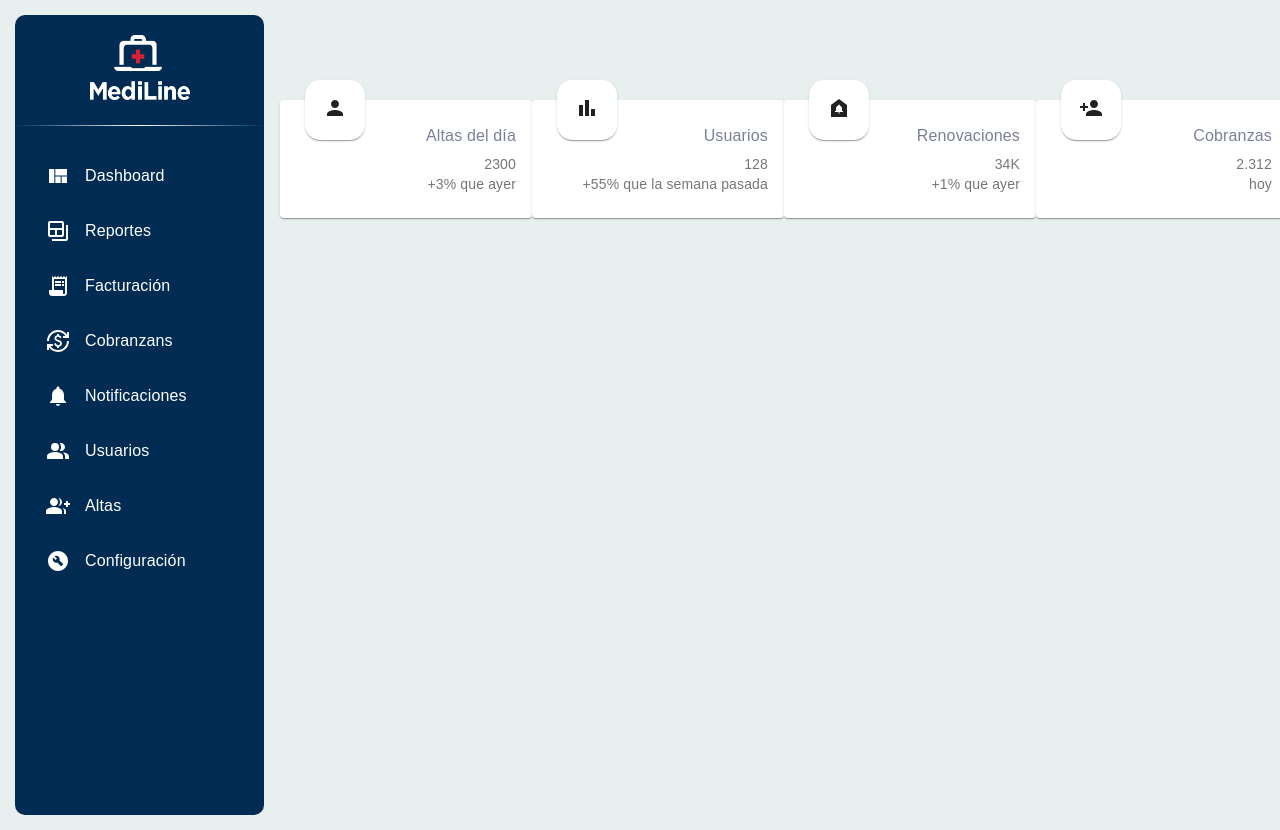
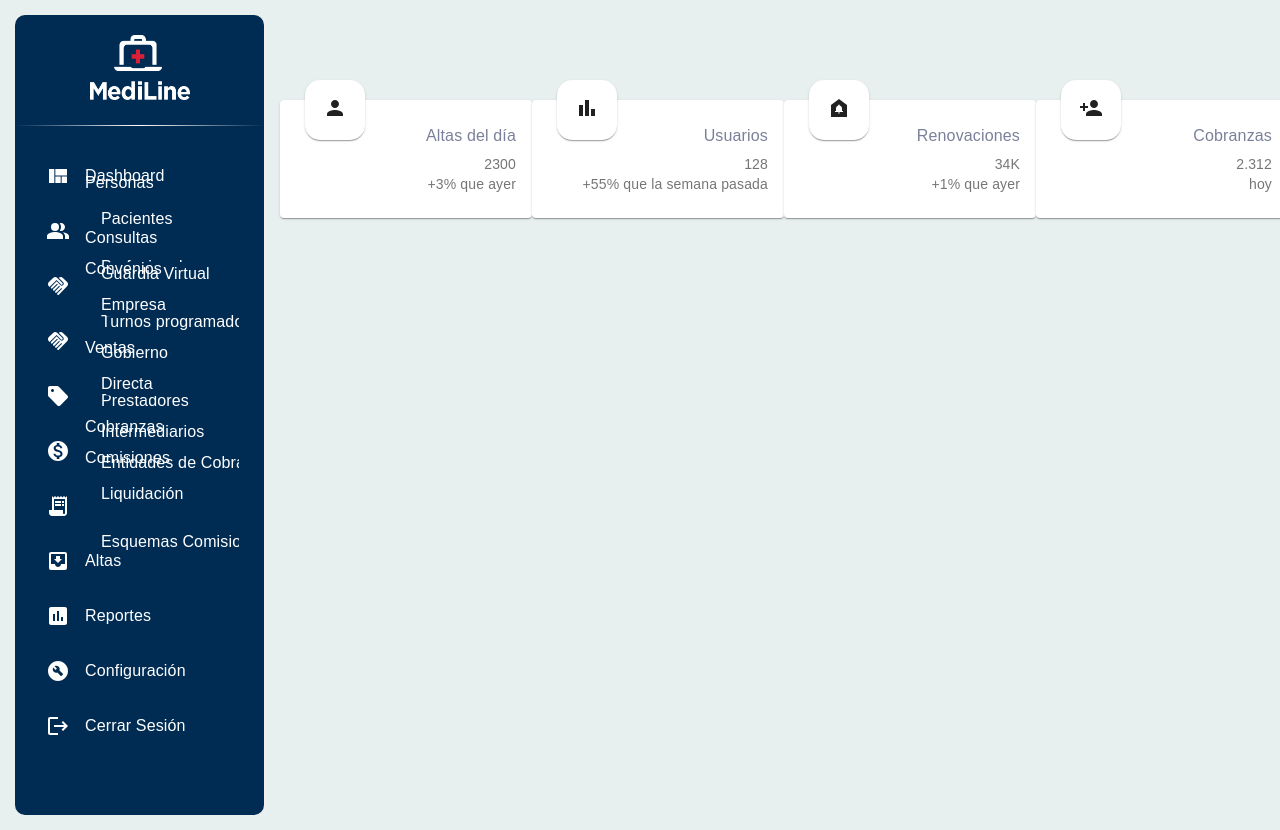
Before and after one commit to alexgarciaalcuadrado/Responsibe-navbar-and-sidebar-, a React (Create React App) app: page / in a window 1280 px wide. Built offline with nearby package versions, Linux system fonts and the light colour scheme.

Commit message:
subitems sidebar

```diff
--- a/src/components/Layout.js
+++ b/src/components/Layout.js
@@ -1,19 +1,22 @@
 import { memo, useState } from "react";
 import { Sidebar, Menu, MenuItem } from "react-pro-sidebar";
-import { Box, Typography } from "@mui/material";
+import { Box, ListItem, Typography, ListItemText } from "@mui/material";
 import { Link } from "react-router-dom";
 
+import MoveToInboxIcon from '@mui/icons-material/MoveToInbox';
+import LogoutIcon from '@mui/icons-material/Logout';
+import SellIcon from '@mui/icons-material/Sell';
 import ViewQuiltIcon from "@mui/icons-material/ViewQuilt";
-import BackupTableIcon from "@mui/icons-material/BackupTable";
 import ReceiptLongIcon from "@mui/icons-material/ReceiptLong";
-import CurrencyExchangeIcon from "@mui/icons-material/CurrencyExchange";
-import NotificationsIcon from "@mui/icons-material/Notifications";
+import HandshakeIcon from '@mui/icons-material/Handshake';
+import MonetizationOnIcon from '@mui/icons-material/MonetizationOn';
 import PeopleAltIcon from "@mui/icons-material/PeopleAlt";
-import GroupAddIcon from "@mui/icons-material/GroupAdd";
+import AssessmentIcon from '@mui/icons-material/Assessment';
 import BuildCircleIcon from "@mui/icons-material/BuildCircle";
 import Logo from "../assets/images/logo.png";
 
-const Item = memo(({ title, to, icon, selected, setSelected }) => {
+
+const Item = memo(({ title, to, icon, selected, setSelected, subItems }) => {
   return (
     <MenuItem
       key={title}
@@ -24,9 +27,73 @@ const Item = memo(({ title, to, icon, selected, setSelected }) => {
     >
       <Typography>{title}</Typography>
       <Link to={to} />
+      {subItems?.map((subItem) => (
+         <ListItem key={subItem.title}>
+           <ListItemText>{subItem.title}</ListItemText>
+         </ListItem>
+       ))}
     </MenuItem>
   );
 });
+
+const items = [
+  { title: "Dashboard", icon: <ViewQuiltIcon /> },
+  { title: "Personas", icon: <PeopleAltIcon />, subItems:[
+    {
+      title: "Pacientes"
+    },
+    {
+      title: "Profesionales"
+    }]
+  },
+  { title: "Consultas", icon: <HandshakeIcon />, subItems:[
+    {
+      title: "Guardia Virtual"
+    },
+    {
+      title: "Turnos programados"
+    }]
+  },
+  { title: "Convenios", icon: <HandshakeIcon />, subItems:[
+    {
+      title: "Empresa"
+    },
+    {
+      title: "Gobierno"
+    },
+    {
+      title: "Prestadores"
+    }]
+  },
+  { title: "Ventas", icon: <SellIcon />,
+  subItems:[
+    {
+      title: "Directa"
+    },
+    {
+      title: "Intermediarios"
+    }]
+  },
+  { title: "Cobranzas", icon: <MonetizationOnIcon />,
+  subItems:[
+    {
+      title: "Entidades de Cobranzas"
+    }]
+  },
+  { title: "Comisiones", icon: <ReceiptLongIcon />,
+  subItems:[
+    {
+      title: "Liquidación"
+    },
+    {
+      title: "Esquemas Comisionales"
+    }]
+   },
+  { title: "Altas", icon: <MoveToInboxIcon /> },
+  { title: "Reportes", icon: <AssessmentIcon /> },
+  { title: "Configuración", icon: <BuildCircleIcon /> },
+  { title: "Cerrar Sesión", icon: <LogoutIcon /> },
+]
 
 const SidebarLayout = ({ children }) => {
   const [selected, setSelected] = useState("Dashboard");
@@ -66,20 +133,12 @@ const SidebarLayout = ({ children }) => {
               </Box>
             </Box>
             <hr className="faded-out-hr" />
-            {[
-              { title: "Dashboard", icon: <ViewQuiltIcon /> },
-              { title: "Reportes", icon: <BackupTableIcon /> },
-              { title: "Facturación", icon: <ReceiptLongIcon /> },
-              { title: "Cobranzans", icon: <CurrencyExchangeIcon /> },
-              { title: "Notificaciones", icon: <NotificationsIcon /> },
-              { title: "Usuarios", icon: <PeopleAltIcon /> },
-              { title: "Altas", icon: <GroupAddIcon /> },
-              { title: "Configuración", icon: <BuildCircleIcon /> },
-            ].map(({ title, icon }) => (
+            {items.map(({ title, icon, subItems }) => (
               <Item
                 title={title}
                 to="/"
                 icon={icon}
+                subItems={subItems || []}
                 selected={selected}
                 setSelected={setSelected}
               />
```
